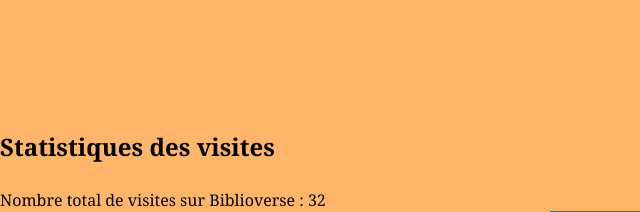
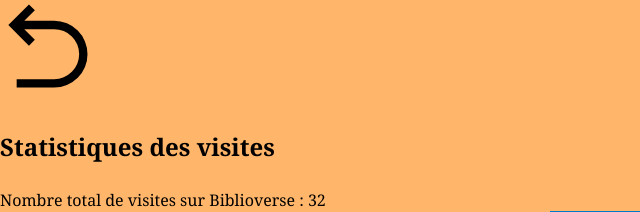
Before and after one commit to Varlesse7/Biblioverse, a PHP site: page /stats.php in a window 1280 px wide. Shown: the part 79-291 px from the top of the page, without its empty margins (0-640 px from the left). Run offline with PHP 8.4, Linux system fonts and the light colour scheme.

Commit message:
fix bouton retour

```diff
--- a/Site/stats.php
+++ b/Site/stats.php
@@ -9,23 +9,7 @@ require("include/function.php");
 ?>
 <main>
 	<section class="orange_background">
-	<?php
-		$style_actuel = '';
-		if (isset($_GET['style'])) {
-			$style_actuel = 'style_' . $_GET['style'] . '.css';
-		}
-		elseif (isset($_COOKIE['style'])) {
-			$style_actuel = 'style_' . $_COOKIE['style'] . '.css';
-		}
-		else {
-			$style_actuel = 'style_nuit.css';
-		}
-		if ($style_actuel == 'style_jour.css') {
-			echo '<a href="#" onclick="history.back()"><img src="images/arrow-go-back-line.svg" width="100" height="100" alt=""></a>';
-		} elseif ($style_actuel == 'style_nuit.css') {
-			echo '<a href="#" onclick="history.back()"><img src="images/arrow-go-back-line-nuit.svg" width="100" height="100" alt=""></a>';
-		}
-	?>
+	<a href="#" onclick="history.back()"><img src="images/arrow-go-back-line.svg" width="100" height="100" alt=""></a>
     <h1>Statistiques des visites</h1>
 
 	<?php
```
